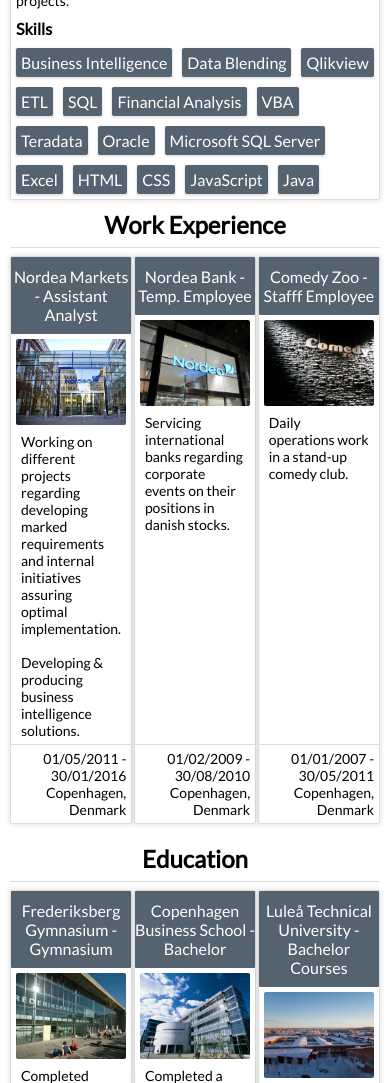
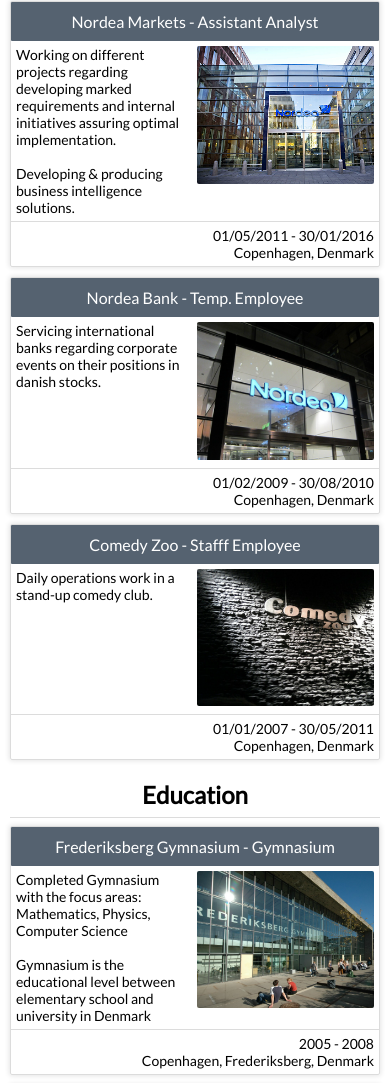
Before and after one commit to NielsLindberg/Udacity-P4, a plain HTML site: page index.html in a window 390 px wide. Shown: the part 727-1810 px from the top of the page. Drawn offline with nearby package versions, Linux system fonts and the light colour scheme.

Commit message:
add major responsive breakpoints

```diff
--- a/css/style.css
+++ b/css/style.css
@@ -44,11 +44,10 @@
     -ms-flex: 1;
     flex: 1;
 
-    box-shadow: 0 0 50px 0 rgba(85, 98, 112,0.5);
+    box-shadow: 0 0 50px 0 rgba(85, 98, 112,0.2);
 }
 
 .page-footer {
-    height: 50px;
     width: 100%;
     position: relative;
     bottom: 0;
@@ -267,6 +266,8 @@
     box-shadow: 0 0 5px 1px rgba(0, 0, 0, 0.1);
     border: 1px solid rgb(220, 220, 220);
     border-radius: 2px;
+    display:flex;
+    flex-wrap:wrap;
 }
 .bio-banner {
     width: 100%;
@@ -298,7 +299,7 @@
     background-color: rgb(255, 107, 107);
 }
 
-.skills {
+.skills ul {
     display: -webkit-flex;
     display: -ms-flexbox;
     display: flex;
@@ -342,3 +343,48 @@
     color:rgb(255,255,255);
     box-shadow: 0 1px 2px 1px rgba(0, 0, 0, 0.1);
 }
+
+/*------------------MEDIA QUERIES------------------------*/
+@media screen and (max-width:500px) {
+    .entry {
+        width:100%;
+    }
+    .entry-content {
+                -webkit-justify-content:space-between;
+            -ms-flex-pack:justify;
+                justify-content:space-between;
+    }
+    .entry-fig {
+        width:48%;
+        -webkit-order:2;
+            -ms-flex-order:2;
+                order:2;
+    }
+    .entry-description {
+        width:48%;
+        -webkit-order:1;
+            -ms-flex-order:1;
+                order:1;
+    }
+    .entry-description p {
+        padding:5px;
+    }
+    .bio-banner {
+        display:none;
+    }
+}
+
+@media screen and (max-width:700px) and (min-width:501px) {
+    .entry {
+        width:49%;
+    }
+}
+
+@media screen and (min-width:701px) {
+    .about-me {
+        width:60%;
+    }
+    .skills {
+        width:40%;
+    }
+}
--- a/index.html
+++ b/index.html
@@ -48,7 +48,7 @@
     <script src="js/builder.js"></script>
     <script>
     displayStuff('#bio', '#bio', bio, bio.headerInfo, '');
-    displayStuff('#bio', '#skills', bio, bio.skillsInfo, bio.htmlOuterSkills);
+    displayStuff('#bio', '#skills ul', bio, bio.skillsInfo, bio.htmlOuterSkills);
     displayStuff('#education', '#education .entry:last', education, education.schools, education.htmlOuterTemplate);
     displayStuff('#work', '#work .entry:last', work, work.jobs, work.htmlOuterTemplate);
     displayStuff('#page-footer', '#contact', bio, bio.contactInfo, bio.htmlOuterContact);
--- a/js/bio.js
+++ b/js/bio.js
@@ -5,11 +5,11 @@
         "alt": "alt=\"%data%\"></figure>",
         "name": "<h1 class=\"bio-name\" id=\"name\">%data%</h1>",
         "role": "<h3 class=\"bio-role\" id=\"role\">%data%</h3></div>",
-        "description": "<h4>About Me</h4><p class=\"about-me\">%data%</p><h4>Skills</h4><ul id=\"skills\" class=\"skills\"></ul></section>"
+        "description": "<section class=\"about-me\"><h4>About Me</h4><p>%data%</p></section><section id=\"skills\" class=\"skills\"><h4>Skills</h4><ul></ul></section></section>"
     }, {
 
-        "mobile": "<li class=\"contact-entry\">%data%</li>",
-        "email": "<li class=\"contact-entry\">%data%</li>",
+        "mobile": "<li class=\"contact-entry\"><a target=\"blank_\" href=\"#\">telephone</a></li>",
+        "email": "<li class=\"contact-entry\"><a target=\"blank_\" href=\"#\">email</a></li>",
         "github": "<li class=\"contact-entry\"><a target=\"blank_\" href=\"%data%\">github</a></li>",
         "linkedin": "<li class=\"contact-entry\"><a target=\"blank_\" href=\"%data%\">LinkedIn</a></li>"
 
```
